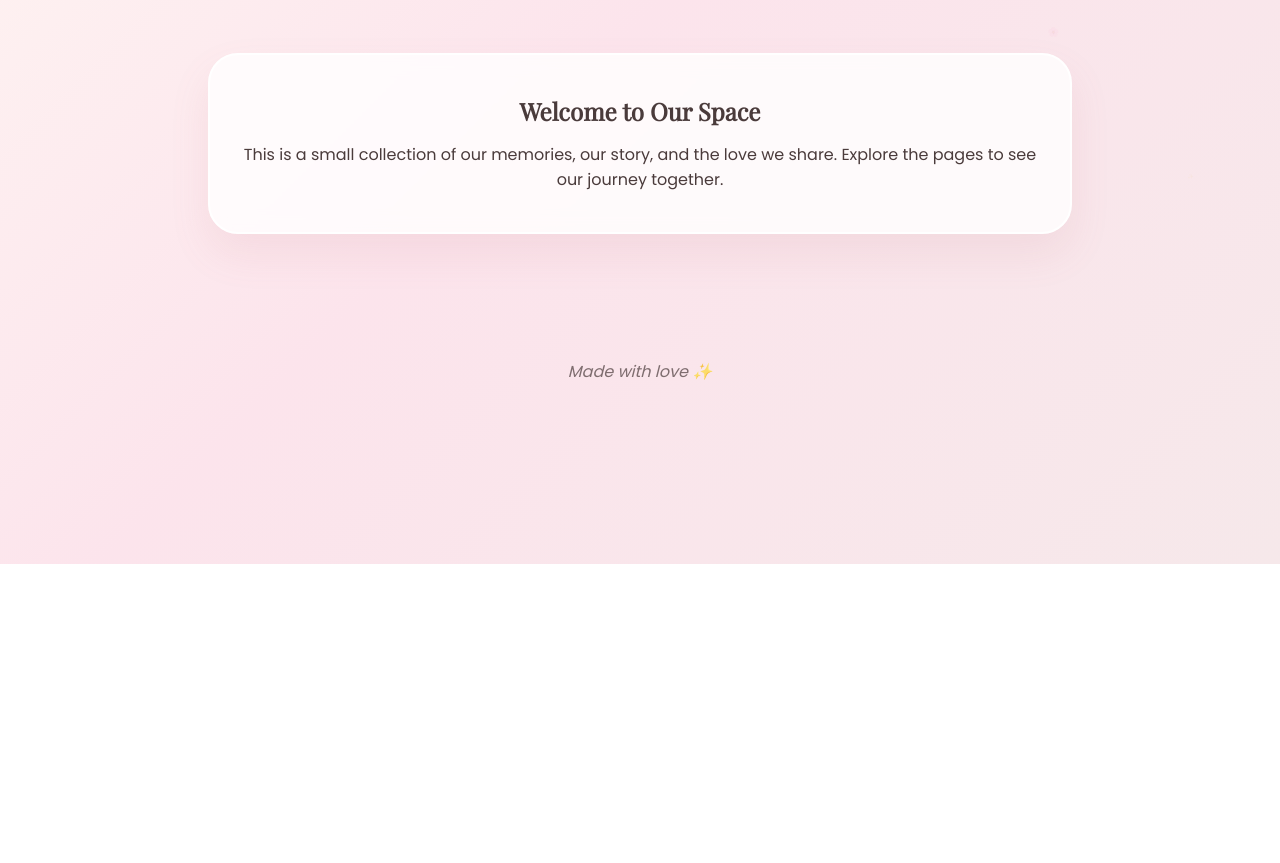
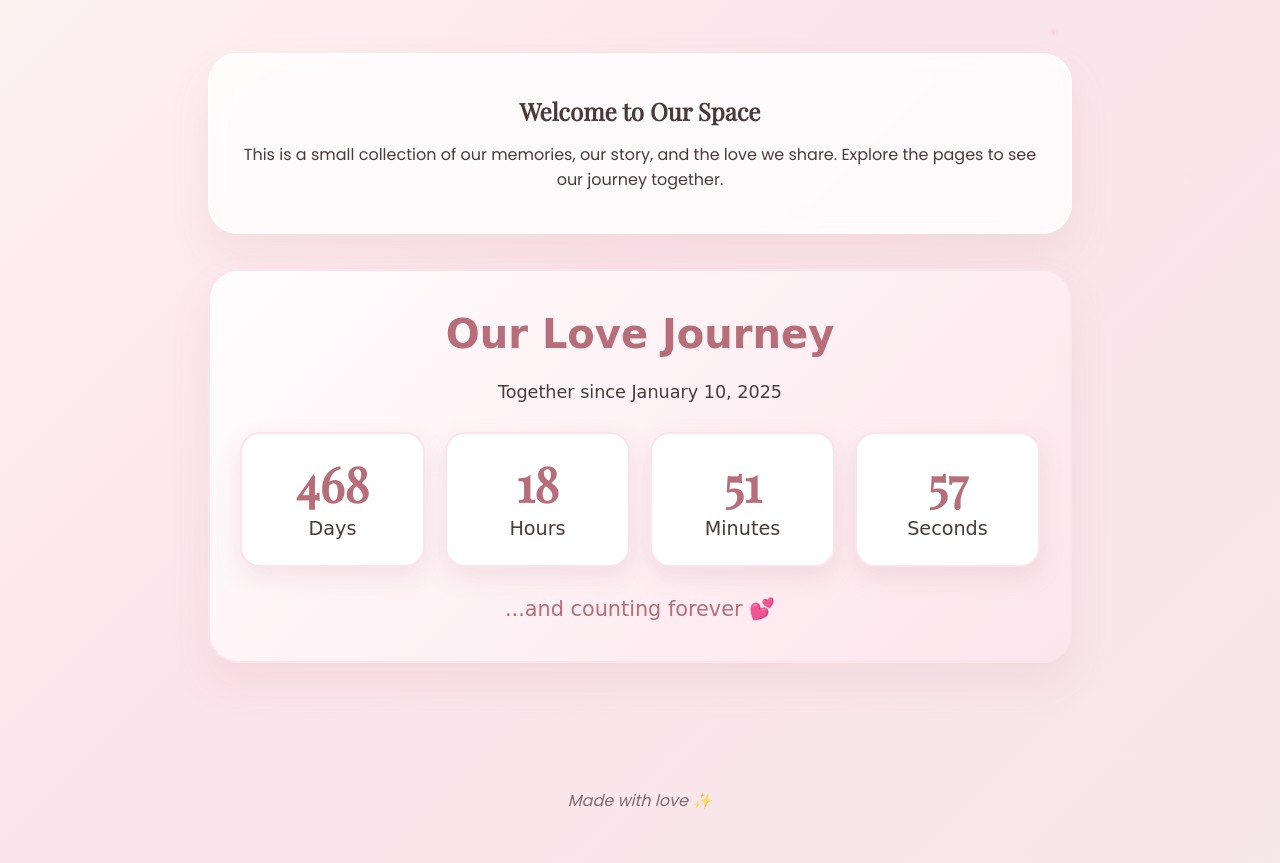
Before and after one commit to raniadhikari051-max/surprise, a plain HTML site: page index.html in a window 1280 px wide. Shown: the part 517-1380 px from the top of the page. Before the commit the page ends 1081 px from the top, so only its background shows below. Drawn offline with nearby package versions, Linux system fonts and the light colour scheme.

Commit message:
Add love counter from January 10, 2025 with live countdown

```diff
--- a/index.html
+++ b/index.html
@@ -33,6 +33,31 @@
       <h2 style="font-family: 'Playfair Display', serif; margin-bottom: 15px;">Welcome to Our Space</h2>
       <p>This is a small collection of our memories, our story, and the love we share. Explore the pages to see our journey together.</p>
     </div>
+
+    <!-- 💕 LOVE COUNTER -->
+    <div class="card love-counter-card">
+      <h2 style="font-family: 'Dancing Script', cursive; color: var(--accent); margin-bottom: 25px; font-size: 2.5rem;">Our Love Journey</h2>
+      <p style="font-family: 'Indie Flower', cursive; margin-bottom: 20px; font-size: 1.1rem;">Together since January 10, 2025</p>
+      <div class="counter-grid">
+        <div class="counter-box">
+          <span id="days">0</span>
+          <p>Days</p>
+        </div>
+        <div class="counter-box">
+          <span id="hours">0</span>
+          <p>Hours</p>
+        </div>
+        <div class="counter-box">
+          <span id="minutes">0</span>
+          <p>Minutes</p>
+        </div>
+        <div class="counter-box">
+          <span id="seconds">0</span>
+          <p>Seconds</p>
+        </div>
+      </div>
+      <p style="font-family: 'Caveat', cursive; margin-top: 25px; font-size: 1.3rem; color: var(--accent);">...and counting forever 💕</p>
+    </div>
   </section>
 
   <footer>
@@ -62,6 +87,26 @@
       }
     }
     createHearts();
+
+    // 💕 Love Counter
+    function updateCounter() {
+      const startDate = new Date('January 10, 2025 00:00:00');
+      const now = new Date();
+      const diff = now - startDate;
+
+      const days = Math.floor(diff / (1000 * 60 * 60 * 24));
+      const hours = Math.floor((diff % (1000 * 60 * 60 * 24)) / (1000 * 60 * 60));
+      const minutes = Math.floor((diff % (1000 * 60 * 60)) / (1000 * 60));
+      const seconds = Math.floor((diff % (1000 * 60)) / 1000);
+
+      document.getElementById('days').textContent = days;
+      document.getElementById('hours').textContent = hours;
+      document.getElementById('minutes').textContent = minutes;
+      document.getElementById('seconds').textContent = seconds;
+    }
+
+    updateCounter();
+    setInterval(updateCounter, 1000);
   </script>
 
 </body>
--- a/style.css
+++ b/style.css
@@ -266,6 +266,52 @@ section {
   padding: 0 2px;
 }
 
+/* 💕 LOVE COUNTER */
+.love-counter-card {
+  text-align: center;
+  background: linear-gradient(135deg, rgba(255,255,255,0.9) 0%, rgba(252,228,236,0.9) 100%);
+  border: 2px solid var(--soft-pink);
+}
+
+.counter-grid {
+  display: grid;
+  grid-template-columns: repeat(auto-fit, minmax(120px, 1fr));
+  gap: 20px;
+  margin: 30px 0;
+}
+
+.counter-box {
+  background: white;
+  padding: 25px 15px;
+  border-radius: 20px;
+  box-shadow: 0 10px 25px rgba(183, 110, 121, 0.15);
+  border: 2px solid var(--soft-pink);
+  transition: all 0.3s;
+}
+
+.counter-box:hover {
+  transform: translateY(-5px) scale(1.05);
+  box-shadow: 0 15px 35px rgba(183, 110, 121, 0.25);
+}
+
+.counter-box span {
+  font-family: 'Playfair Display', serif;
+  font-size: 3rem;
+  font-weight: 700;
+  color: var(--accent);
+  display: block;
+  line-height: 1;
+  margin-bottom: 10px;
+}
+
+.counter-box p {
+  font-family: 'Indie Flower', cursive;
+  font-size: 1.2rem;
+  color: var(--text);
+  margin: 0;
+  font-weight: 500;
+}
+
 /* 📸 POLAROID-STYLE GALLERY */
 .gallery {
   display: grid;
```
